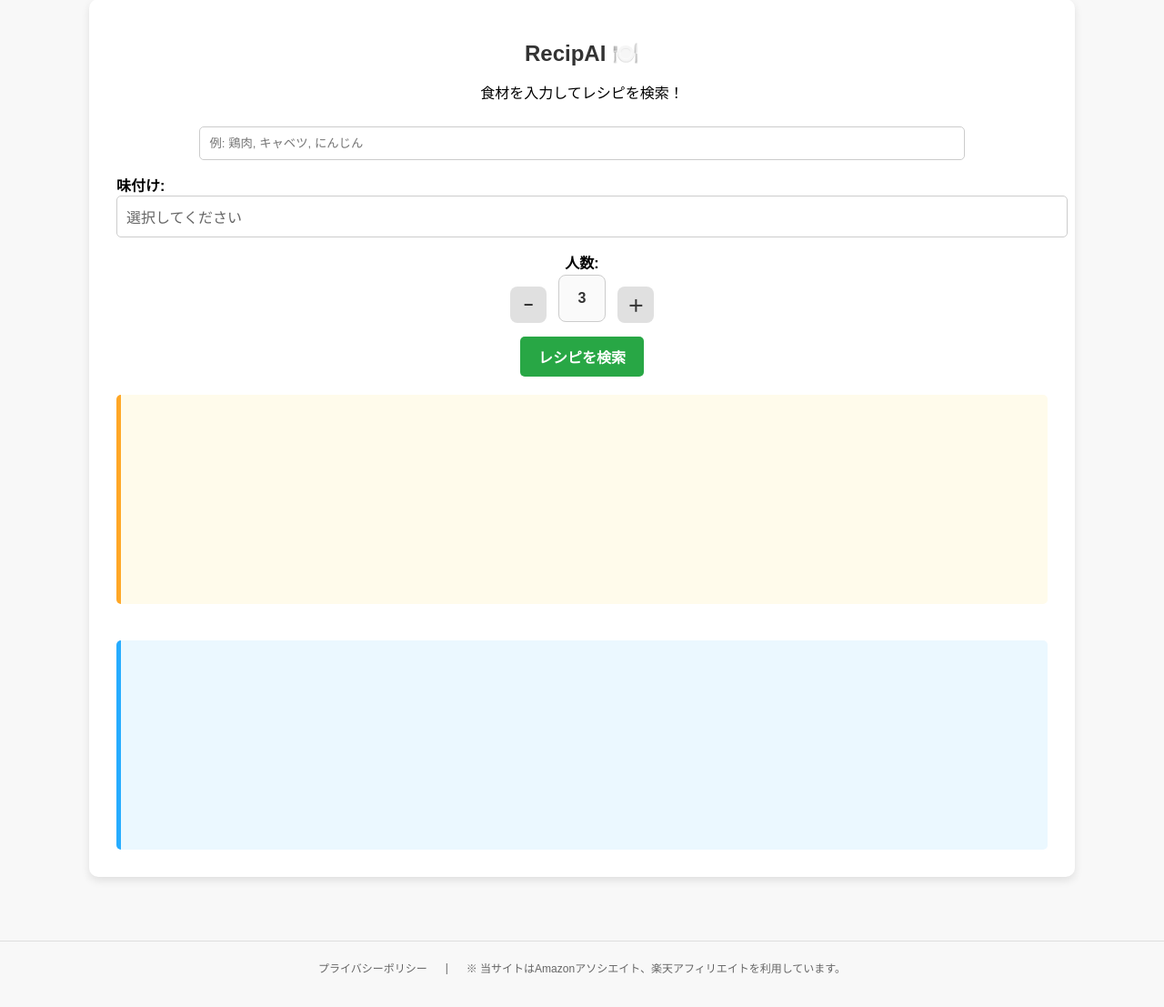
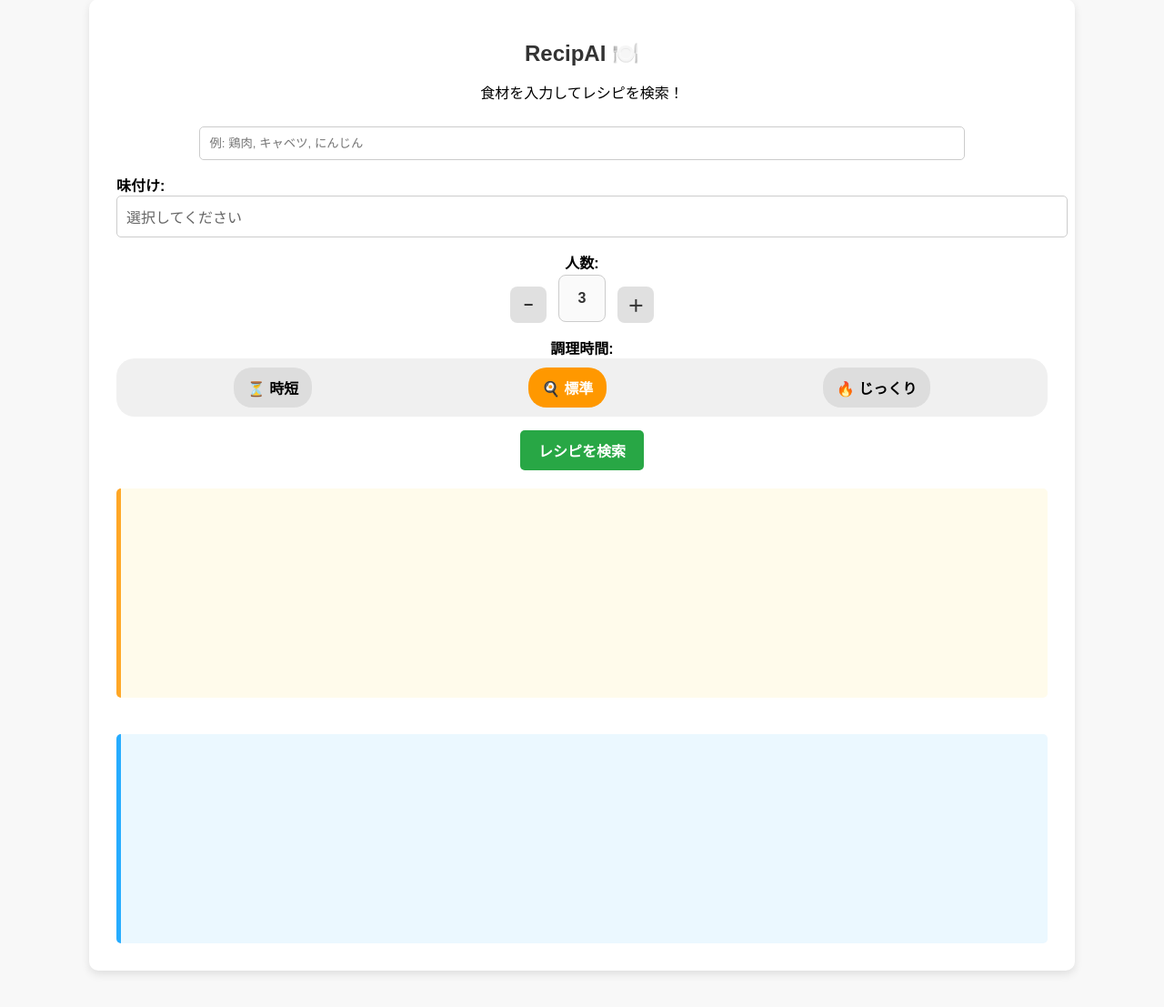
Before and after one commit to ryo0905-eng/recipAIwebApp, a Flask app: page / in a window 1280 px wide. Shown: the part 21-1128 px from the top of the page at 91% size. Before the commit the page ends 1092 px from the top, so only its background shows below. Run offline with Flask 3, Linux system fonts and the light colour scheme.

Commit message:
調理時間のオプションを追加

```diff
--- a/app.py
+++ b/app.py
@@ -18,6 +18,12 @@
     ingredients = data.get("ingredients", "")
     flavor = data.get("flavor", [])
     servings = data.get("servings", "")
+    cooking_time = data.get("cooking_time", "")
+    time_prompt = "一般的な調理時間で作るレシピです。"  # デフォルト値を設定
+    if cooking_time == "時短":
+        time_prompt = "15分以内で作れる簡単なレシピにしてください。"
+    elif cooking_time == "じっくり":
+        time_prompt = "60分以上かけて作る、じっくり煮込むレシピにしてください。"
 
     if not ingredients:
         return jsonify({"error": "食材を入力してください！"}), 400
@@ -31,14 +37,15 @@
     食材: {ingredients}
     {flavor_prompt}
     分量: {servings}人分
-    入力された食材の量をそのまま考慮し、適切に分量調整してください。
+    調理時間： {time_prompt}
 
     出力フォーマット:
     1. レシピ名
-    2. 材料リスト（{servings}人分）
-    3. 作り方
+    2. 予想調理時間
+    3. 材料リスト（{servings}人分）
+    4. 作り方
     """
-
+    print(prompt)
     def generate():
         try:
             client = openai.OpenAI(api_key=OPENAI_API_KEY)
--- a/static/script.js
+++ b/static/script.js
@@ -3,8 +3,8 @@
         let ingredients = document.getElementById("ingredients").value.trim();
         let flavor = Array.from(document.querySelectorAll("input[type='checkbox']:checked")).map(el => el.value);
         let servings = document.getElementById("servings").value;
-
-        if (!ingredients) {
+        let cooking_time = document.querySelector("input[name='cooking_time']:checked").value;  // ✅ トグルで選択した調理時間を取得！
+       if (!ingredients) {
             alert("食材を入力してください！");
             return;
         }
@@ -18,7 +18,7 @@
             let response = await fetch("/get_recipe", {
                 method: "POST",
                 headers: { "Content-Type": "application/json" },
-                body: JSON.stringify({ ingredients, flavor, servings })
+                body: JSON.stringify({ ingredients, flavor, servings, cooking_time })
             });
 
             if (!response.body) {
--- a/static/styles.css
+++ b/static/styles.css
@@ -244,3 +244,33 @@
 #suggest-substitutes:hover {
     background-color: #0056b3;
 }
+
+.cooking-time-toggle {
+    margin-top: 15px;
+}
+
+.toggle-container {
+    display: flex;
+    justify-content: space-around;
+    padding: 10px;
+    background: #f0f0f0;
+    border-radius: 20px;
+}
+
+.toggle-container input[type="radio"] {
+    display: none;
+}
+
+.toggle-container label {
+    padding: 10px 15px;
+    border-radius: 20px;
+    background: #ddd;
+    cursor: pointer;
+    transition: 0.3s;
+    font-weight: bold;
+}
+
+.toggle-container input[type="radio"]:checked + label {
+    background: #ff9800;
+    color: white;
+}
--- a/templates/index.html
+++ b/templates/index.html
@@ -48,6 +48,20 @@
                 <button type="button" onclick="changeServings(1)">＋</button>
             </div>
         </div>
+        <div class="cooking-time-toggle">
+            <label>調理時間:</label>
+            <div class="toggle-container">
+                <input type="radio" id="time-fast" name="cooking_time" value="時短">
+                <label for="time-fast">⏳ 時短</label>
+
+                <input type="radio" id="time-normal" name="cooking_time" value="標準" checked>
+                <label for="time-normal">🍳 標準</label>
+
+                <input type="radio" id="time-slow" name="cooking_time" value="じっくり">
+                <label for="time-slow">🔥 じっくり</label>
+            </div>
+        </div>
+
 
         <button onclick="fetchRecipe()">レシピを検索</button>
 
```
